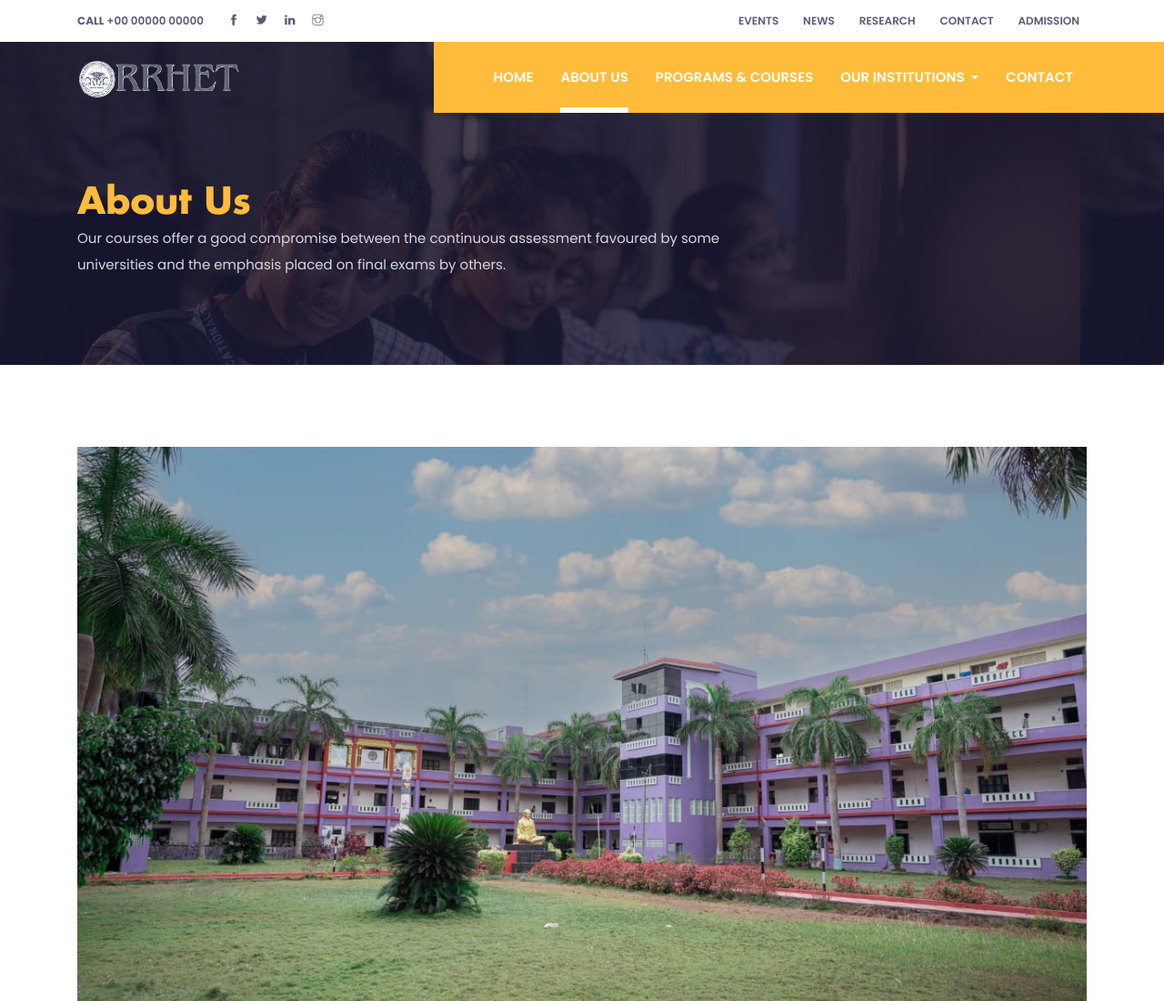
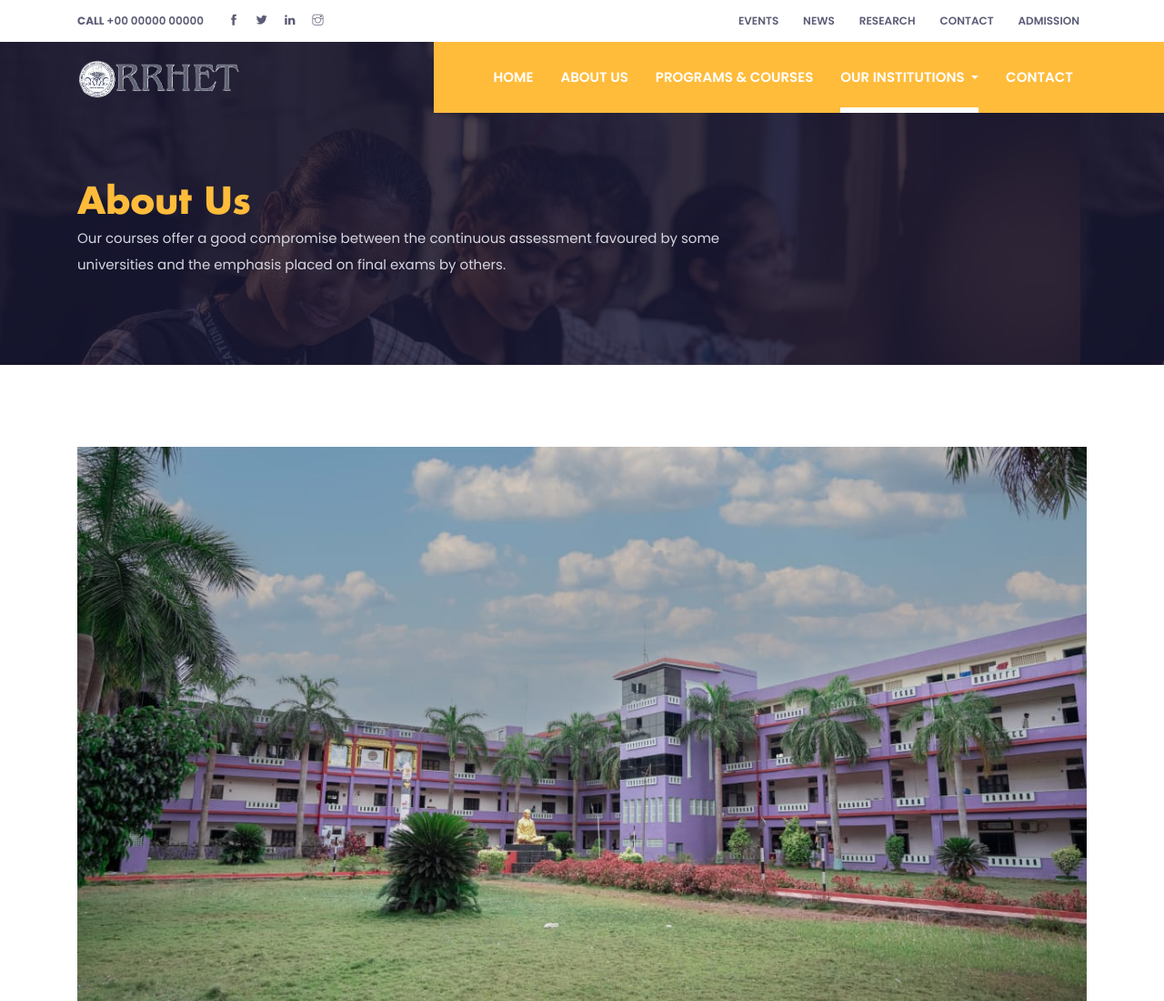
Before and after one commit to VK1257/RRHET, a plain HTML site: page about.html in a window 1280 px wide. Shown: the top 1100 px of the page at 91% size. Drawn offline with Linux system fonts and the light colour scheme; some packages are replaced by stand-ins of ours.

Commit message:
Update about.html

```diff
--- a/about.html
+++ b/about.html
@@ -78,13 +78,13 @@
             <li class="nav-item @@home">
               <a class="nav-link" href="index.html">Home</a>
             </li>
-            <li class="nav-item active">
+            <li class="nav-item">
               <a class="nav-link" href="about.html">About Us</a>
             </li>
             <li class="nav-item @@courses">
               <a class="nav-link" href="courses.html">Programs & Courses</a>
             </li>
-            <li class="nav-item dropdown view ">
+            <li class="nav-item dropdown view active ">
               <a class="nav-link dropdown-toggle" href="#" id="navbarDropdown" role="button" data-toggle="dropdown"
                 aria-haspopup="true" aria-expanded="false">
                 Our Institutions
@@ -92,7 +92,7 @@
               <div class="dropdown-menu" aria-labelledby="navbarDropdown">
                 <a class="dropdown-item " href="mission.html">Mission</a>
                 <a class="dropdown-item" href="vision.html">Vision</a>
-                <a class="dropdown-item" href="research.html">Research</a>
+                <a class="dropdown-item active" href="research.html">Research</a>
                 <a class="dropdown-item" href="events.html">Events</a>
                 <a class="dropdown-item" href="news.html">News</a>
                 <a class="dropdown-item" href="careers.html">careers</a>
```
